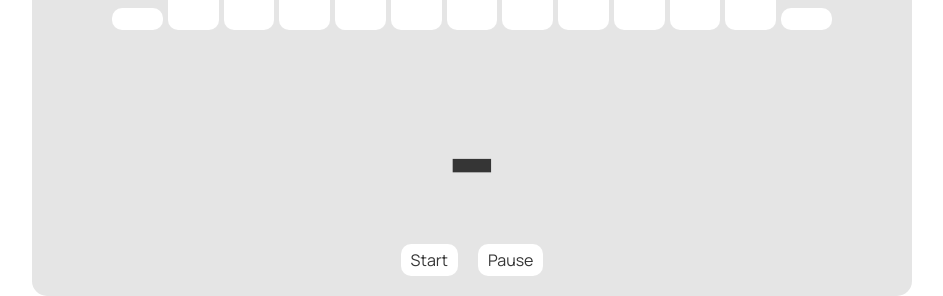
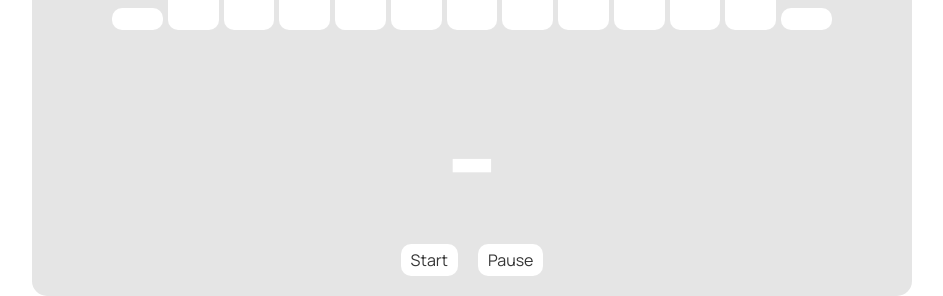
Before and after one commit to fernandozarate07/tuner-app, a React (Vite) app: page / in a window 1280 px wide. Shown: the part 436-732 px from the top of the page, without its empty margins (168-1111 px from the left). Built offline with nearby package versions, Linux system fonts and the light colour scheme.

Commit message:
Fix bug of the note E in guitar

```diff
--- a/src/components/Indicator/Indicator.module.css
+++ b/src/components/Indicator/Indicator.module.css
@@ -26,7 +26,7 @@
   width: 100%;
   height: 100%;
   border-radius: 10px;
-  background-color: var(--wh); /* Línea inactiva (negra por defecto) */
+  background-color: var(--wh);
   transition: height 0.3s ease;
 }
 
@@ -67,7 +67,7 @@
   background-color: var(--wh);
 }
 .defaultNote {
-  color: var(--bk); /* Color por defecto (negro) */
+  color: var(--wh);
 }
 
 .greenNote {
--- a/src/components/Tuner/Tuner.jsx
+++ b/src/components/Tuner/Tuner.jsx
@@ -6,12 +6,12 @@ import styles from "./Tuner.module.css";
 
 const instrumentNotes = {
   guitar: [
-    { note: "E", freq: 82.41 },
+    { note: "E2", freq: 82.41 },
     { note: "A", freq: 110.0 },
     { note: "D", freq: 146.83 },
     { note: "G", freq: 196.0 },
     { note: "B", freq: 246.94 },
-    { note: "E", freq: 329.63 },
+    { note: "E4", freq: 329.63 },
   ],
   bass: [
     { note: "E", freq: 41.2 },
```
